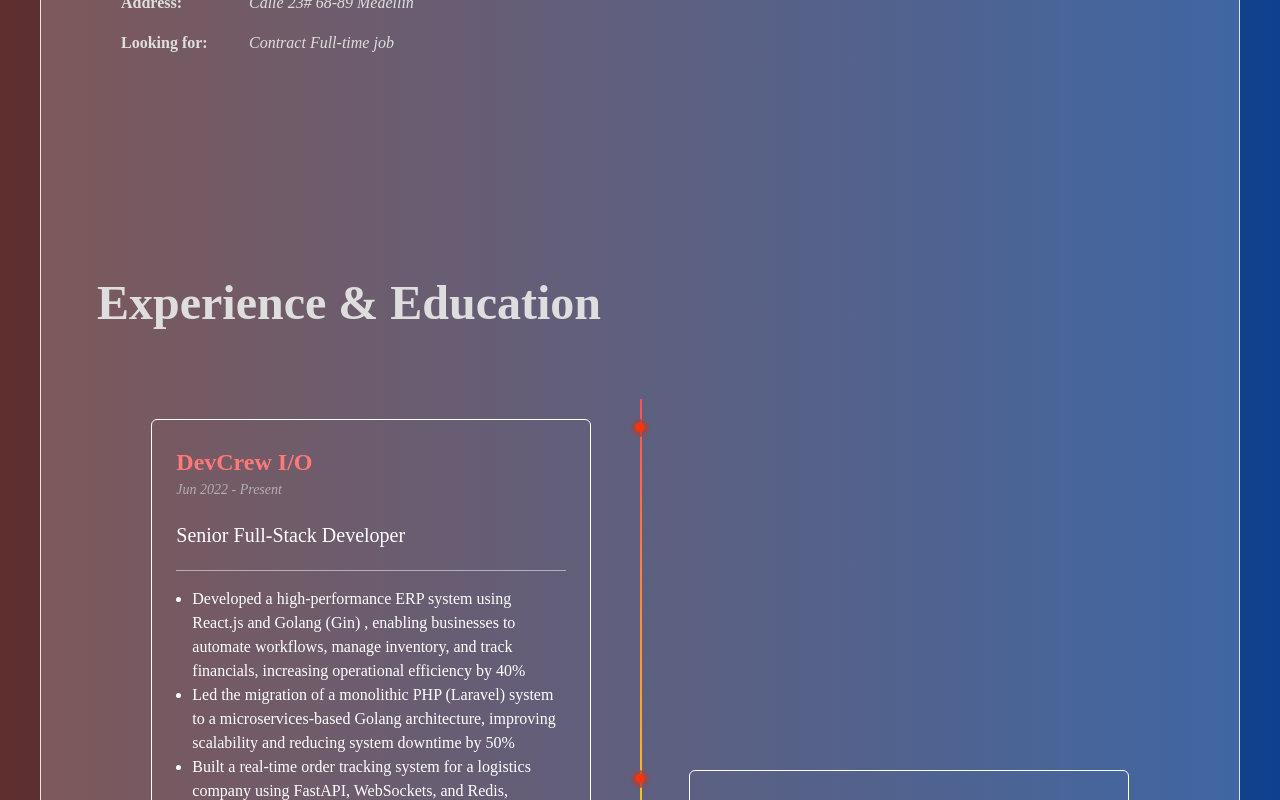
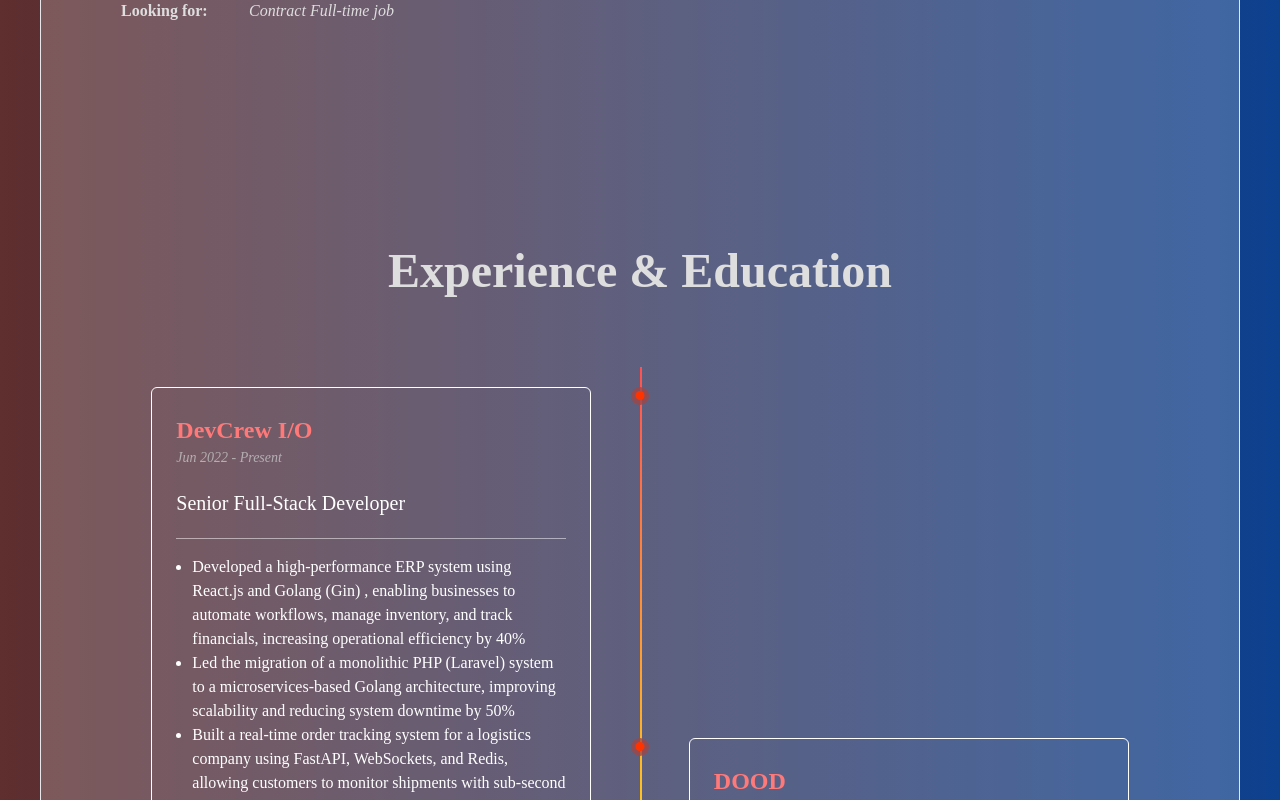
Before and after one commit to scar813710/Portfolio, a React (Create React App) app: page / in a window 1280 px wide. Shown: the part 1720-2520 px from the top of the page. Built offline with nearby package versions, Linux system fonts and the light colour scheme.

Commit message:
update section title align to center

```diff
--- a/src/components/Main/About.jsx
+++ b/src/components/Main/About.jsx
@@ -4,7 +4,7 @@
 const About = () => {
   return (
     <div className="my-10" id="about">
-      <h2 className="ml-0 text-left">About me</h2>
+      <h2 className="ml-0 text-left mb-7">About me</h2>
       <div className="grid lg:grid-cols-2 relative">
         <div className="text-[#dedede] py-6">
           <div className="text-justify pb-10 border-b border-[#e6e6e693] w-full ">
--- a/src/components/Main/Experience.jsx
+++ b/src/components/Main/Experience.jsx
@@ -44,7 +44,7 @@
 const Experience = () => {
   return (
     <div className="my-10 mx-auto pb-6 " id="experience">
-      <h2 className="ml-0">Experience & Education</h2>
+      <h2 className="">Experience & Education</h2>
       <div className="relative">
         <div className="timeline w-[2px] absolute lg:left-[50%] left-0 h-full"></div>
         <div className="mx-auto flex flex-col items-center mt-15 ">
--- a/src/components/Main/Skills.jsx
+++ b/src/components/Main/Skills.jsx
@@ -128,8 +128,8 @@
 const Skills = () => {
   return (
     <div id="skills">
-      <h2 className="ml-0 relative">Skills & Tools</h2>
-      <p className="pl-6 text-left text-[#daff53e1] text-[18px]">
+      <h2 className="relative">Skills & Tools</h2>
+      <p className="text-center text-[#daff53e1] text-[18px]">
         Passionately diving deep into tech crafting perfect products with
         finesse - NOT just listing.
       </p>
```
Also changed, not shown: 1 other file (tests, documents, lock files or other folders).
